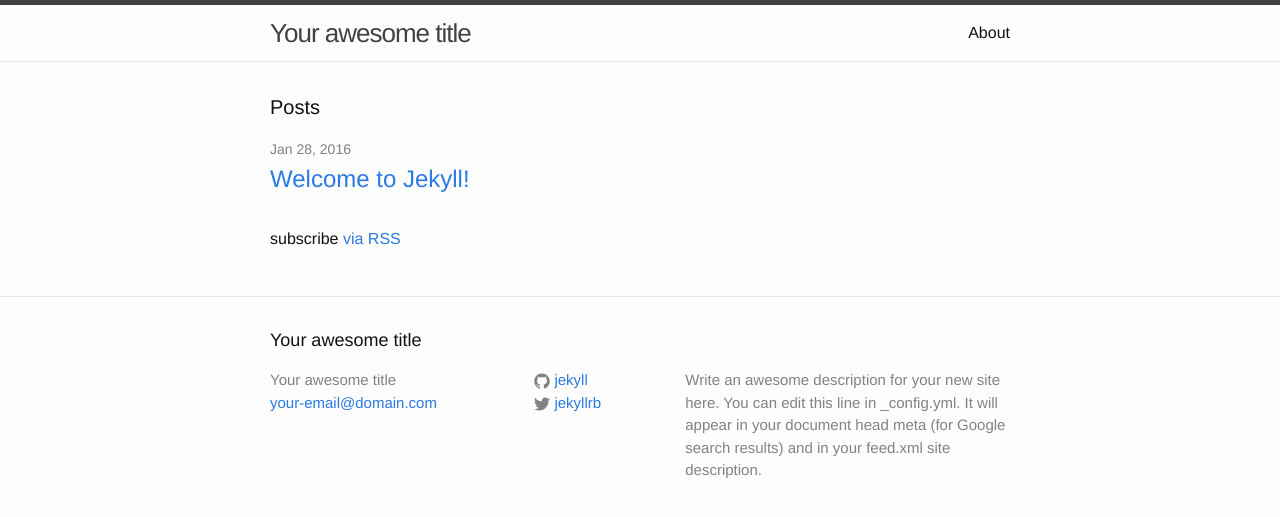
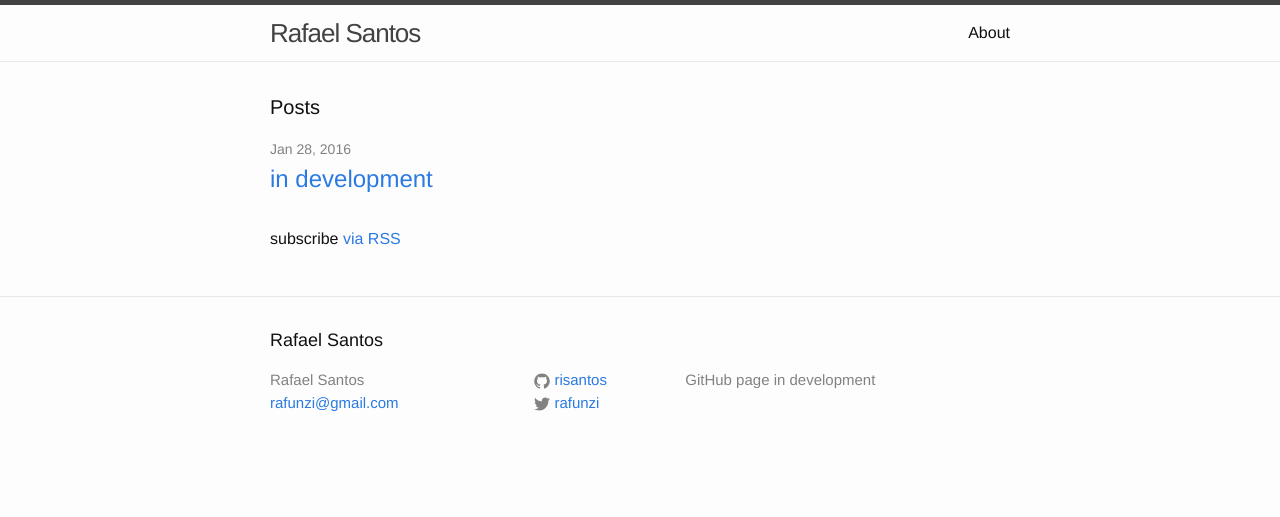
Before and after one commit to risantos/risantos.github.io, a Jekyll site: the page built from index.html, in a window 1280 px wide. Shown: the top 517 px of the page. Built offline with Jekyll 4.4.1, drawn with Linux system fonts in a browser that asks for light colours.

Commit message:
jekyll edited

```diff
--- a/_config.yml
+++ b/_config.yml
@@ -6,16 +6,14 @@
 # 'jekyll serve'. If you change this file, please restart the server process.
 
 # Site settings
-title: Your awesome title
-email: your-email@domain.com
+title: Rafael Santos
+email: rafunzi@gmail.com
 description: > # this means to ignore newlines until "baseurl:"
-  Write an awesome description for your new site here. You can edit this
-  line in _config.yml. It will appear in your document head meta (for
-  Google search results) and in your feed.xml site description.
+  GitHub page in development
 baseurl: "" # the subpath of your site, e.g. /blog
-url: "http://yourdomain.com" # the base hostname & protocol for your site
-twitter_username: jekyllrb
-github_username:  jekyll
+url: "https://risantos.github.io/" # the base hostname & protocol for your site
+twitter_username: rafunzi
+github_username:  risantos
 
 # Build settings
 markdown: kramdown
```
Also changed, not shown: _posts/2016-01-28-hello-world.markdown (added, +7 -0 lines), _posts/2016-01-28-welcome-to-jekyll.markdown (deleted, +0 -25 lines).
